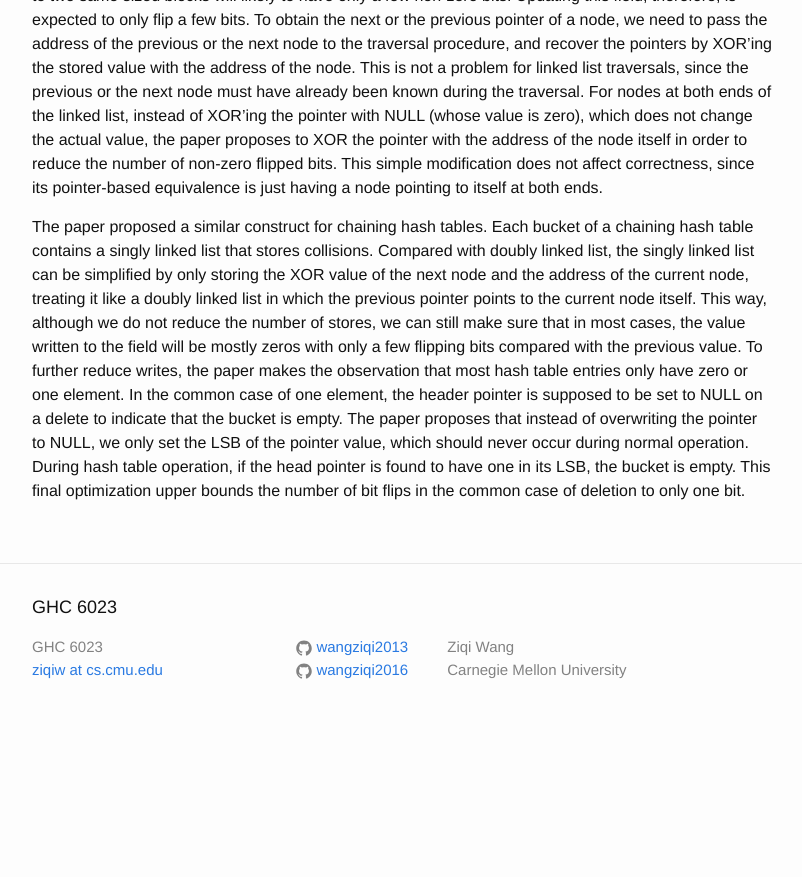
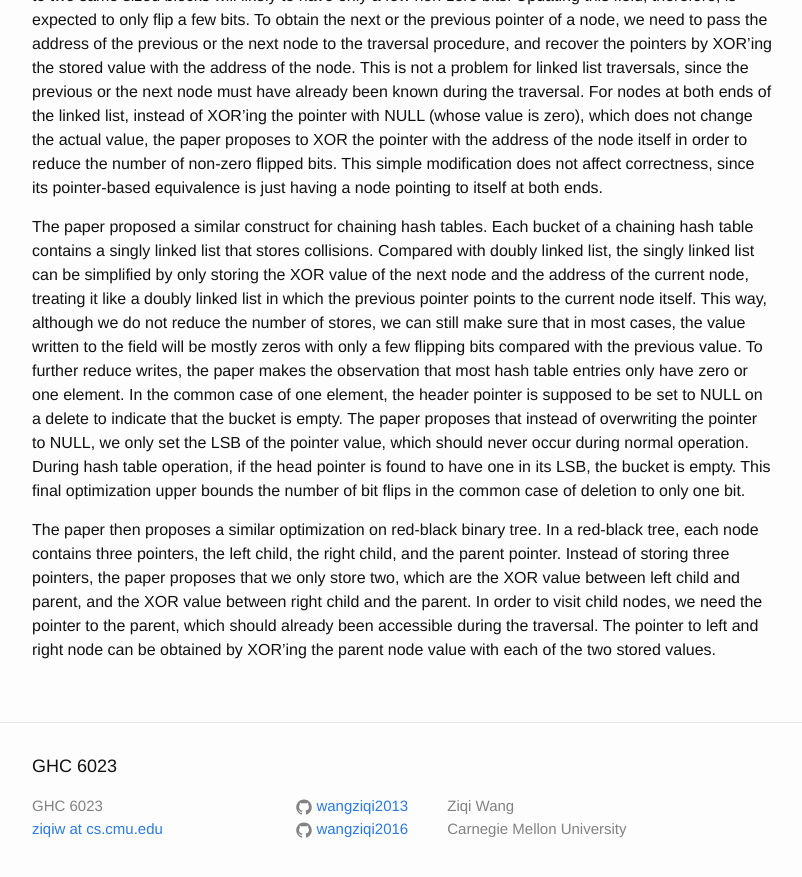
Before and after one commit to wangziqi2013/wangziqi2013.github.io, a Jekyll site: the page built from _posts/2019-12-07-optimizing-systems-for-nvm-by-reducing-bit-flipping.markdown, in a window 1280 px wide and 900 px high, scrolled down 1480 px. Shown: the top 877 px of the window, without its empty margins (238-1040 px from the left). Built offline with Jekyll 4.4.1, drawn with Linux system fonts in a browser that asks for light colours; before the commit the page ends 2221 px from its top, so only the background shows below that.

Commit message:
Working on rb tree

```diff
--- a/_posts/2019-12-07-optimizing-systems-for-nvm-by-reducing-bit-flipping.markdown
+++ b/_posts/2019-12-07-optimizing-systems-for-nvm-by-reducing-bit-flipping.markdown
@@ -68,3 +68,10 @@ to be set to NULL on a delete to indicate that the bucket is empty. The paper pr
 the pointer to NULL, we only set the LSB of the pointer value, which should never occur during normal operation. During
 hash table operation, if the head pointer is found to have one in its LSB, the bucket is empty. This final optimization
 upper bounds the number of bit flips in the common case of deletion to only one bit.
+
+The paper then proposes a similar optimization on red-black binary tree. In a red-black tree, each node contains three
+pointers, the left child, the right child, and the parent pointer. Instead of storing three pointers, the paper proposes
+that we only store two, which are the XOR value between left child and parent, and the XOR value between right child and
+the parent. In order to visit child nodes, we need the pointer to the parent, which should already been accessible
+during the traversal. The pointer to left and right node can be obtained by XOR'ing the parent node value with each
+of the two stored values.
```
